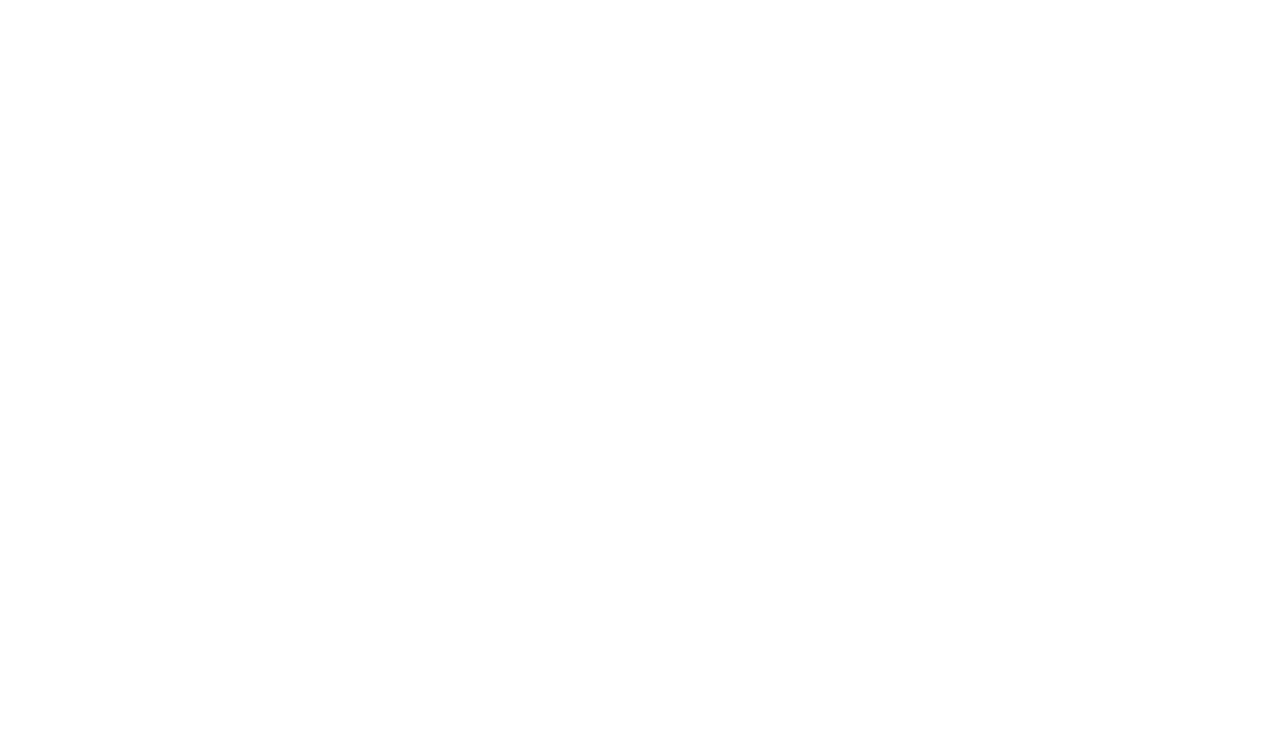
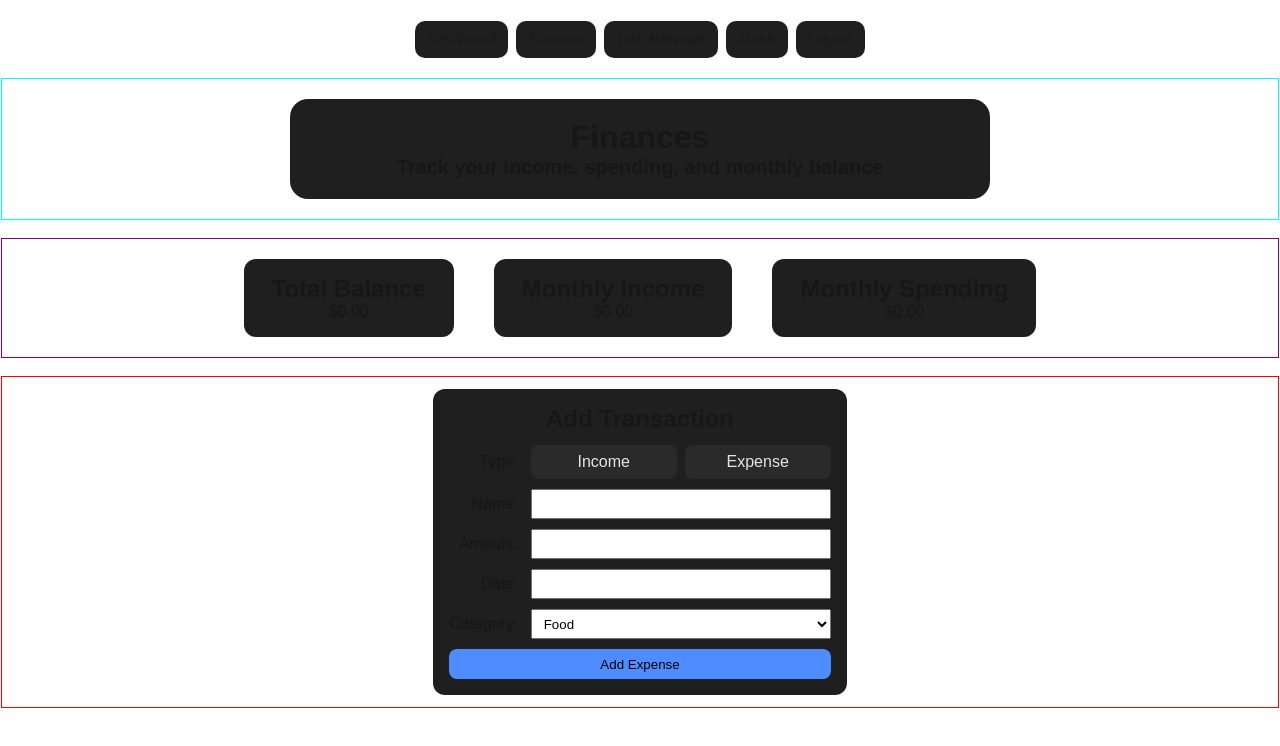
Before and after one commit to xTfTV/finance-tracker, a Next.js app: page /Finances in a window 1280 px wide. Shown: the top 746 px of the page. Built offline with nearby package versions, Linux system fonts and the light colour scheme.

Commit message:
Adding the basic UI for the finances page - going to add more such as the transaction history nextr

```diff
--- a/src/app/Components/Navbar/navbar.module.css
+++ b/src/app/Components/Navbar/navbar.module.css
@@ -26,7 +26,7 @@
     background-color: #1f1f1f;
 
     /* Smooth hover animation */
-    transition: transform 0.2 ease, box-shadow 0.2s ease;
+    transition: transform 0.2s ease, box-shadow 0.2s ease;
 }
 
 /* Now we add the pop out affect when hovering over the button */
--- a/src/app/Finances/finance.css
+++ b/src/app/Finances/finance.css
@@ -0,0 +1,193 @@
+/* IMPORTING THE FONT */
+@import url('https://fonts.googleapis.com/css2?family=Rajdhani:wght@400;500;600;700&display=swap');
+
+.page-layout {
+    font-family: 'Rajdhani' 'sans-serif';
+    border: 1px solid white;
+    height: 100vh;
+}
+
+/* Making the header styles */
+
+.header-container {
+    border: 1px solid cyan;
+    display: flex;
+    flex-direction: column;
+    justify-content: center;
+    align-items: center;
+    padding: 20px;
+}
+
+.header-card p {
+    font-weight: 700;
+    font-size: 20px;
+}
+
+.header-card {
+    text-align: center;
+    padding: 20px;
+    background-color: #1f1f1f;
+    border-radius: 18px;
+    width: 700px;
+    transition: transform 0.2s ease, box-shadow 0.2s ease;
+}
+
+.header-card:hover {
+    transform: translateY(-3px) scale(1.10);
+    box-shadow: 0 6px 12px rgba(255,255,255,0.2);
+}
+
+/* Making the balance summary styles */
+
+.balance-summary-container {
+    border: 1px solid purple;
+    display: flex;
+    justify-content: center;
+    flex-direction: row;
+    gap: 40px;
+    flex-wrap: wrap;
+    padding: 20px;
+}
+
+.total-balance {
+    background: #1f1f1f;
+    padding: 16px 28px;
+    border-radius: 12px;
+    text-align: center;
+    gap: 10px;
+
+    transition: transform 0.2s ease, box-shadow 0.2s ease;
+}
+
+.total-balance:hover {
+    transform: translateY(-3px) scale(1.10);
+    box-shadow: 0 6px 12px rgba(255,255,255,0.2);
+}
+
+.monthly-income {
+    background: #1f1f1f;
+    padding: 16px 28px;
+    border-radius: 12px;
+    text-align: center;
+
+    transition: transform 0.2s ease, box-shadow 0.2s ease;
+}
+
+.monthly-income:hover {
+    transform: translateY(-3px) scale(1.10);
+    box-shadow: 0 6px 12px rgba(255,255,255,0.2);
+}
+
+.monthly-spending {
+    background: #1f1f1f;
+    padding: 16px 28px;
+    border-radius: 12px;
+    text-align: center;
+
+    transition: transform 0.2s ease, box-shadow 0.2s ease;
+}
+
+.monthly-spending:hover {
+    transform: translateY(-3px) scale(1.10);
+    box-shadow: 0 6px 12px rgba(255,255,255,0.2);
+}
+
+/* Add transaction section */
+
+.add-transaction-container {
+    border: 1px solid red;
+    display: flex;
+    justify-content: center;
+    padding: 12px;
+}
+
+.transactions-card {
+    background: #1f1f1f;
+    display: flex;
+    flex-direction: column;
+    justify-content: center;
+    align-items: center;
+    border-radius: 12px;
+    padding: 16px;
+    gap: 12px;
+}
+
+.transaction-form {
+    display: grid;
+    grid-template-columns: max-content 300px;
+    column-gap: 12px;
+    row-gap: 10px;
+    align-items: center;
+}
+
+.type-container,
+.name-container,
+.amount-container,
+.date-container,
+.category-container {
+    display: contents;
+}
+
+.transaction-form label {
+    text-align: right;
+}
+
+.transaction-form input:not([type="radio"]),
+.transaction-form select {
+    width: 300px;
+    box-sizing: border-box;
+    padding: 4px 8px;
+    height: 30px;
+}
+
+.add-transaction-button {
+    grid-column: 1 / -1;
+}
+
+.add-transaction-button button {
+    width: 100%;
+    height: 30px;
+    border-radius: 8px;
+    background: #4f8cff;
+    border: none;
+    cursor: pointer;
+    transition: transform 0.2s ease, box-shadow 0.2s ease, background 0.2s ease;
+}
+
+.add-transaction-button button:hover {
+    transform: translateY(-2px);
+    background: #3f7bea;
+    box-shadow: 0 6px 14px rgba(79,140,255,0.35);
+}
+
+.type-toggle {
+    width: 300px;
+    display: flex;
+    gap: 8px;
+}
+
+.type-toggle input[type="radio"] {
+    display: none;
+}
+
+.type-toggle label {
+    flex: 1;
+    background: #2a2a2a;
+    color: #e5e5e5;
+    text-align: center;
+    padding: 8px 0;
+    border-radius: 8px;
+    cursor: pointer;
+    transition: background 0.2s ease, color 0.2s ease, transform 0.2s ease;
+}
+
+.type-toggle label:hover {
+    background: #3a3a3a;
+    transform: translateY(-2px);
+}
+
+.type-toggle input[type="radio"]:checked + label {
+    background: #4f8cff;
+    color: white;
+    font-weight: 600;
+}
--- a/src/app/Finances/page.tsx
+++ b/src/app/Finances/page.tsx
@@ -1,9 +1,95 @@
 import './finance.css'
+
+// Importing the navbar
+import Navbar from '../Components/Navbar/navbar'
 
 export default function Finances() {
     return (
         <div>
             <title>Finances</title>
+            <div className="page-layout">
+                <Navbar />
+                <div className="header-container">
+                    <div className="header-card">
+                        <h1>Finances</h1>
+                        <p>Track your income, spending, and monthly balance</p>
+                    </div>
+                </div>
+
+                <br />
+
+                <div className="balance-summary-container">
+                    <div className="total-balance">
+                        <h2>Total Balance</h2>
+                        <p>$0.00</p>
+                    </div>
+                    <div className="monthly-income">
+                        <h2>Monthly Income</h2>
+                        <p>$0.00</p>
+                    </div>
+                    <div className="monthly-spending">
+                        <h2>Monthly Spending</h2>
+                        <p>$0.00</p>
+                    </div>
+                </div>
+
+                <br />
+
+                <div className="add-transaction-container">
+
+                    <div className="transactions-card">
+                        <h2>Add Transaction</h2>
+
+                        <form className="transaction-form">
+                            <div className="type-container">
+                                <label>Type:</label>
+
+                                <div className="type-toggle">
+                                    <input type="radio" id="income" name="type" value="income" />
+                                    <label htmlFor="income">Income</label>
+
+                                    <input type="radio" id="expense" name="type" value="expense" />
+                                    <label htmlFor="expense">Expense</label>
+                                </div>
+                            </div>
+
+                            <div className="name-container">
+                                <label>Name:</label>
+                                <input type="text" />
+                            </div>
+
+                            <div className="amount-container">
+                                <label>Amount:</label>
+                                <input type="text" />
+                            </div>
+
+                            <div className="date-container">
+                                <label>Date:</label>
+                                <input type="text" />
+                            </div>
+
+                            <div className="category-container">
+                                <label>Category:</label>
+                                {/* This is hard coded for now but will change once the db is setup */}
+                                {/* This is also just a select few of the ones that will be available */}
+                                <select name="Category" id="category-select">
+                                    <option value="food">Food</option>
+                                    <option value="bills">Bills</option>
+                                    <option value="paycheck">Paycheck</option>
+                                    <option value="gas">Gas</option>
+                                </select>
+                            </div>
+
+                            <div className="add-transaction-button">
+                                <button>Add Expense</button>
+                            </div>
+
+                        </form>
+
+                    </div>
+                </div>
+
+            </div>
         </div>
     );
 }
```
